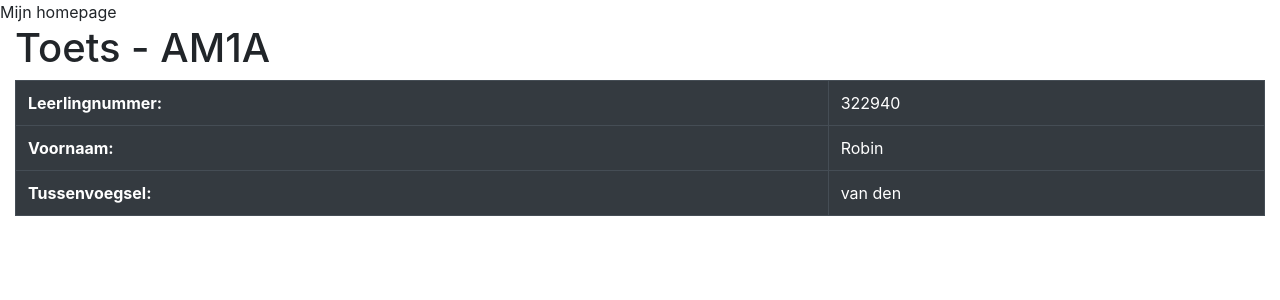
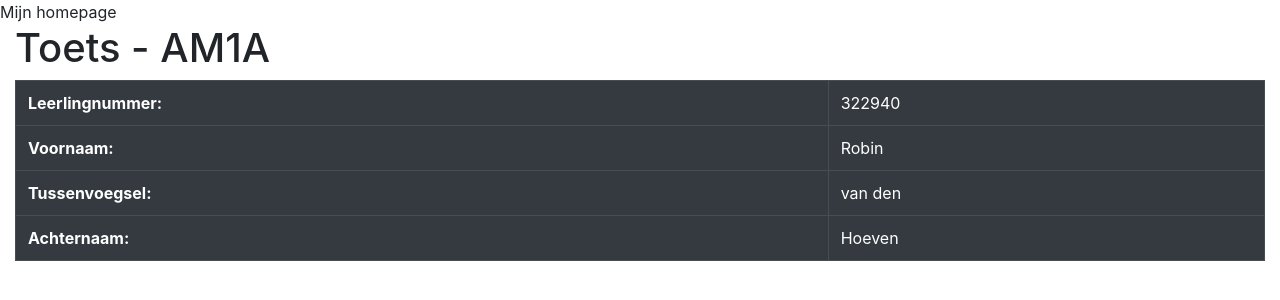
Before and after one commit to rra-am1a-2018/toets, a PHP site: page /homepages/robin_J3wellZ.php in a window 1280 px wide. Shown: the top 300 px of the page. Run offline with PHP 8.4, Linux system fonts and the light colour scheme.

Commit message:
Added achternaam section tl table

```diff
--- a/homepages/robin_J3wellZ.php
+++ b/homepages/robin_J3wellZ.php
@@ -31,6 +31,10 @@
       <th scope="row">Tussenvoegsel:</th>
       <td>van den</td>
     </tr>
+    <tr>
+      <th scope="row">Achternaam:</th>
+      <td>Hoeven</td>
+    </tr>
   </tbody>
 </table>
       </div>
```
